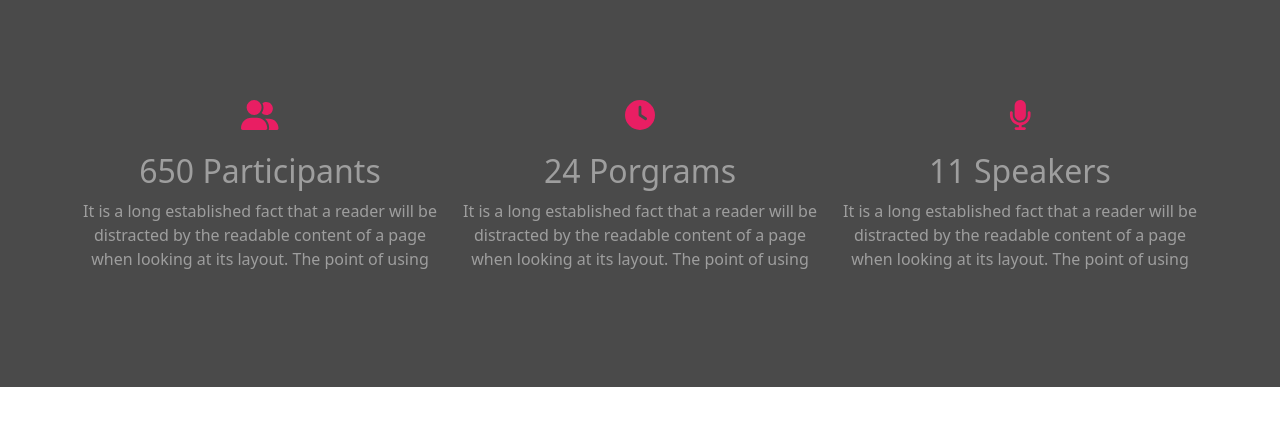
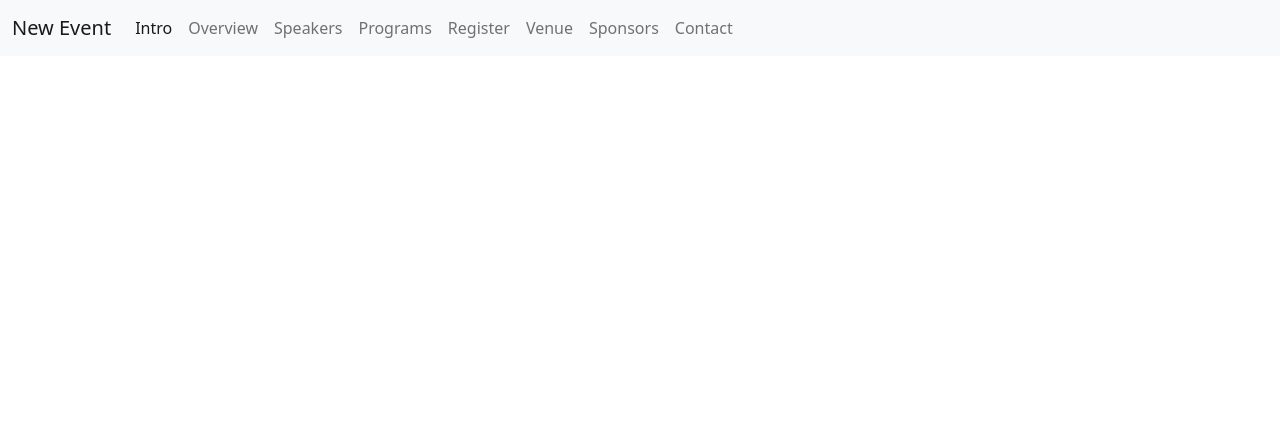
Before and after one commit to mohamedCleanCode/New-Event-React, a React (Create React App) app: page / in a window 1280 px wide. Shown: the top 426 px of the page. Built offline with nearby package versions, Linux system fonts and the light colour scheme.

Commit message:
add navbar

```diff
--- a/src/App.js
+++ b/src/App.js
@@ -1,9 +1,9 @@
-import OverView from "./design-system/components/OverView";
+import Home from "./pages/Home/Home";
 
 function App() {
   return (
     <div className="App">
-      <OverView />
+      <Home />
     </div>
   );
 }
--- /dev/null
+++ b/src/design-system/components/Navbar/index.js
@@ -0,0 +1,67 @@
+function Navbar() {
+  return (
+    <nav className="navbar navbar-expand-lg bg-light">
+      <div className="container-fluid">
+        <a className="navbar-brand" href="/#">
+          New <span>Event</span>
+        </a>
+        <button
+          className="navbar-toggler"
+          type="button"
+          data-bs-toggle="collapse"
+          data-bs-target="#navbarSupportedContent"
+          aria-controls="navbarSupportedContent"
+          aria-expanded="false"
+          aria-label="Toggle navigation"
+        >
+          <span className="navbar-toggler-icon"></span>
+        </button>
+        <div className="collapse navbar-collapse" id="navbarSupportedContent">
+          <ul className="navbar-nav me-auto mb-2 mb-lg-0">
+            <li className="nav-item">
+              <a className="nav-link active" aria-current="page" href="/#">
+                Intro
+              </a>
+            </li>
+            <li className="nav-item">
+              <a className="nav-link" href="/#">
+                Overview
+              </a>
+            </li>
+            <li className="nav-item">
+              <a className="nav-link" href="/#">
+                Speakers
+              </a>
+            </li>
+            <li className="nav-item">
+              <a className="nav-link" href="/#">
+                Programs
+              </a>
+            </li>
+            <li className="nav-item">
+              <a className="nav-link" href="/#">
+                Register
+              </a>
+            </li>
+            <li className="nav-item">
+              <a className="nav-link" href="/#">
+                Venue
+              </a>
+            </li>
+            <li className="nav-item">
+              <a className="nav-link" href="/#">
+                Sponsors
+              </a>
+            </li>
+            <li className="nav-item">
+              <a className="nav-link" href="/#">
+                Contact
+              </a>
+            </li>
+          </ul>
+        </div>
+      </div>
+    </nav>
+  );
+}
+export default Navbar;
--- /dev/null
+++ b/src/pages/Home/Home.js
@@ -0,0 +1,10 @@
+import Navbar from "../../design-system/components/Navbar";
+
+function Home() {
+  return (
+    <div className="home">
+      <Navbar />
+    </div>
+  );
+}
+export default Home;
```
